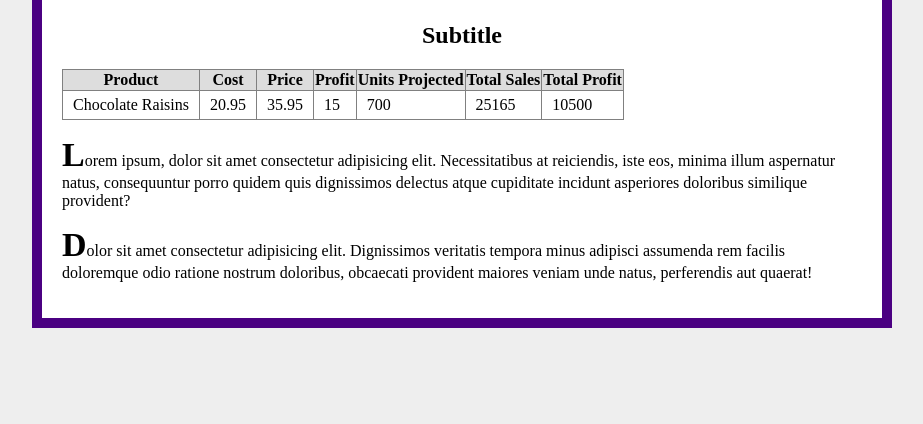
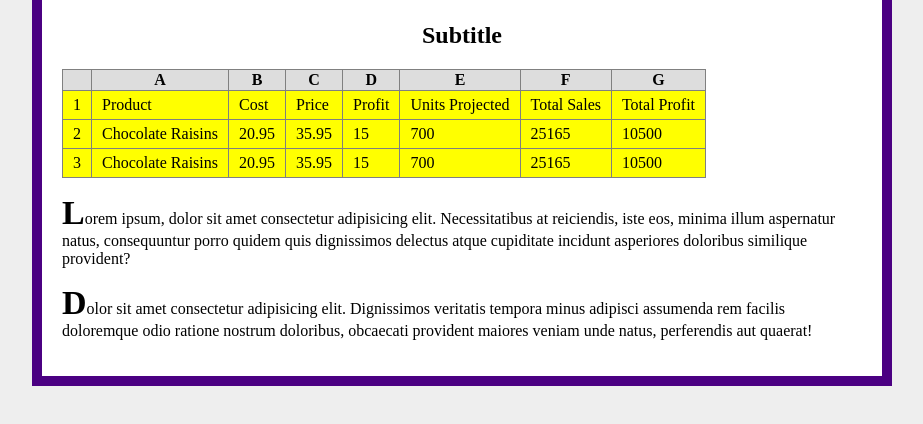
Before and after one commit to Kott1sal/excel_project, a plain HTML site: page index.html in a window 1280 px wide. Shown: the part 126-550 px from the top of the page, without its empty margins (178-1101 px from the left). Drawn offline with Linux system fonts and the light colour scheme.

Commit message:
[ STEP 09 ] Add nr col and style highlighted rows

```diff
--- a/index.html
+++ b/index.html
@@ -18,6 +18,7 @@
         td {padding: 5px 10px;}
         th, td {border: 1px solid gray;}
         table {border-collapse: collapse;}
+        .highlighted {background-color: yellow;}
 
     </style>
 </head>
@@ -31,18 +32,41 @@
         <table>
             <thead>
                 <tr>
-                    <th>Product</th>
+                    <th></th>
+                    <th>A</th>
                     <!--th*6-->
-                    <th>Cost</th>
-                    <th>Price</th>
-                    <th>Profit</th>
-                    <th>Units Projected</th>
-                    <th>Total Sales</th>
-                    <th>Total Profit</th>
+                    <th>B</th>
+                    <th>C</th>
+                    <th>D</th>
+                    <th>E</th>
+                    <th>F</th>
+                    <th>G</th>
                 </tr>
             </thead>
             <tbody>
-                <tr>
+                <tr class="highlighted">
+                    <td>1</td>
+                    <td>Product</td>
+                    <td>Cost</td>
+                    <td>Price</td>
+                    <td>Profit</td>
+                    <td>Units Projected</td>
+                    <td>Total Sales</td>
+                    <td>Total Profit</td>
+                </tr>
+                <!--shift + alt down -->
+                <tr class="highlighted">
+                    <td>2</td>
+                    <td>Chocolate Raisins</td>
+                    <td>20.95</td>
+                    <td>35.95</td>
+                    <td>15</td>
+                    <td>700</td>
+                    <td>25165</td>
+                    <td>10500</td>
+                </tr>
+                <tr class="highlighted">
+                    <td>3</td>
                     <td>Chocolate Raisins</td>
                     <td>20.95</td>
                     <td>35.95</td>
```
